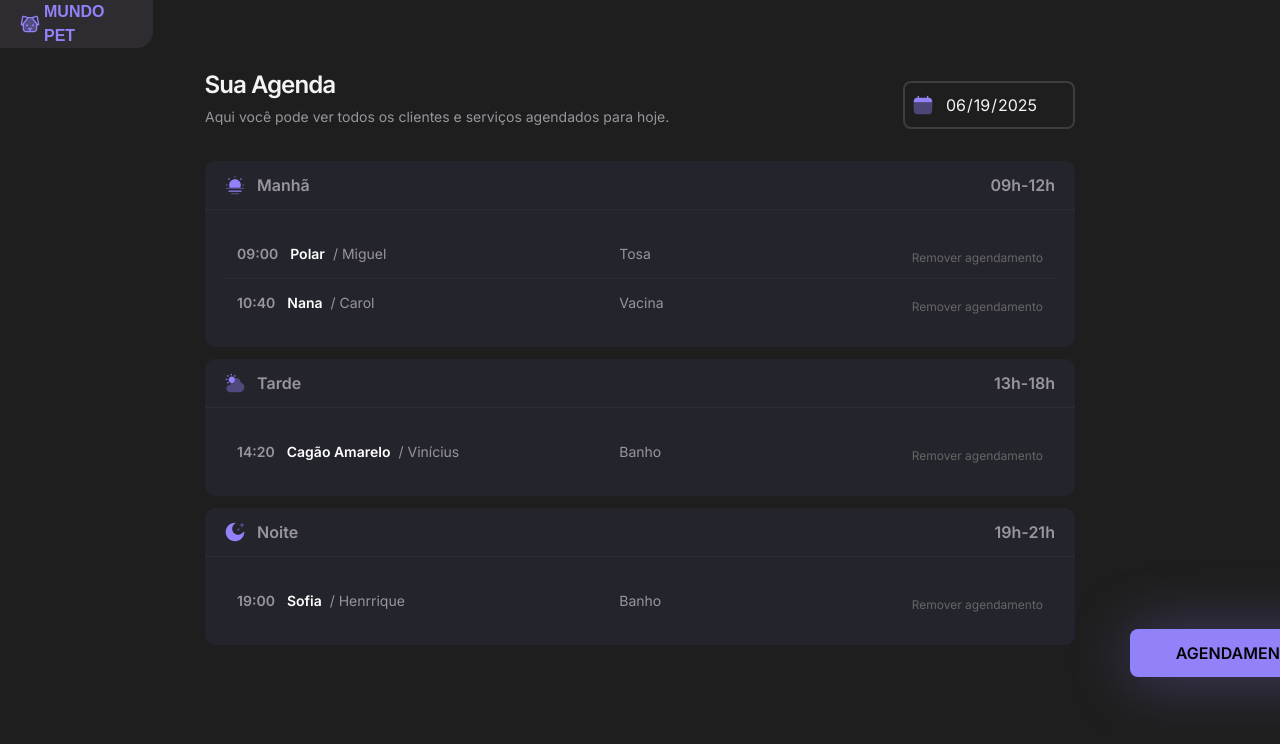
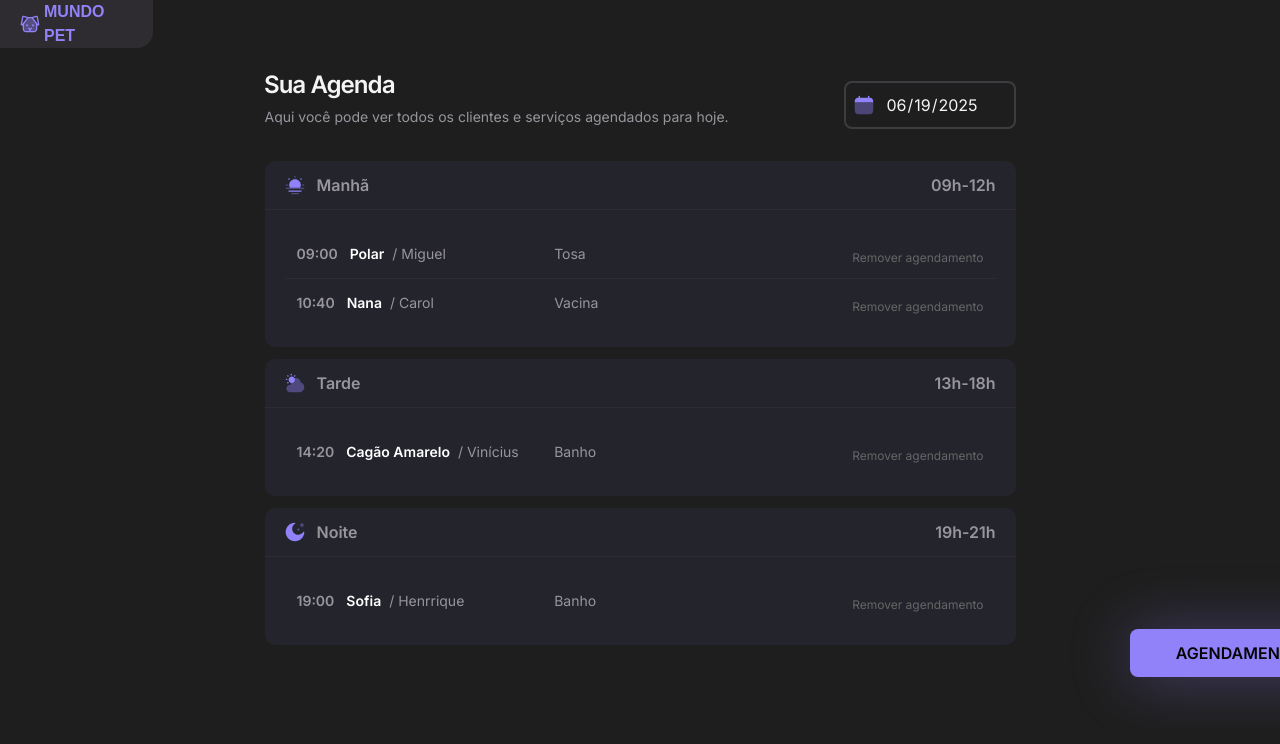
Before and after one commit to Alexandre-dotDev/desafio-app-mundo-pet, a website built with webpack: page src/index.html in a window 1280 px wide. Built offline with nearby package versions, Linux system fonts and the light colour scheme; data requests are answered from the project's data file; files whose address does not match are found by name; a web font is replaced by a local one.

Commit message:
Modified: width dos files schedules.css e schedule-hours.csss fixados em 711px

```diff
--- a/src/css/components/schedule-hours.css
+++ b/src/css/components/schedule-hours.css
@@ -73,7 +73,7 @@
       display: grid;
       grid-template-columns: 3fr 1fr;
       align-items: center;
-      width: 100%;
+      width: 44.4375rem;
 
       & .remove-schedule {
         text-align: end;
@@ -81,7 +81,7 @@
       & .book {
         display: grid;
         grid-template-columns: 1fr 1fr;
-        gap: 10rem;
+        /* gap: 10rem; */
         width: 100%;
       }
     }
--- a/src/css/components/schedules.css
+++ b/src/css/components/schedules.css
@@ -6,3 +6,9 @@
   border-radius: 0.625rem;
   background: var(--bg-tertiary);
 }
+
+@media (min-width: 80rem) {
+  .schedules {
+    width: 100%;
+  }
+}
```
